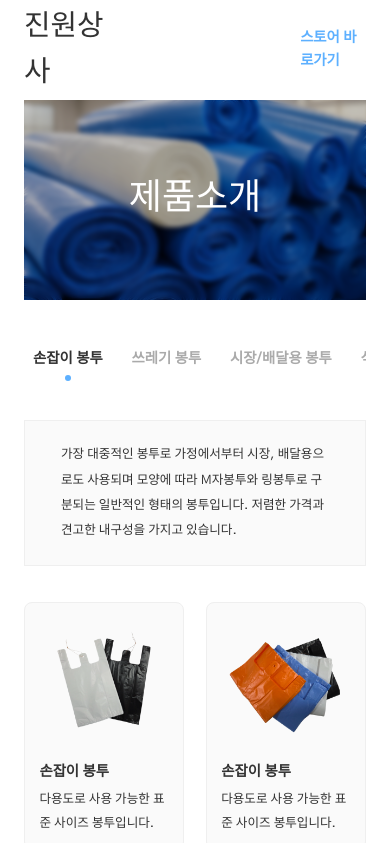
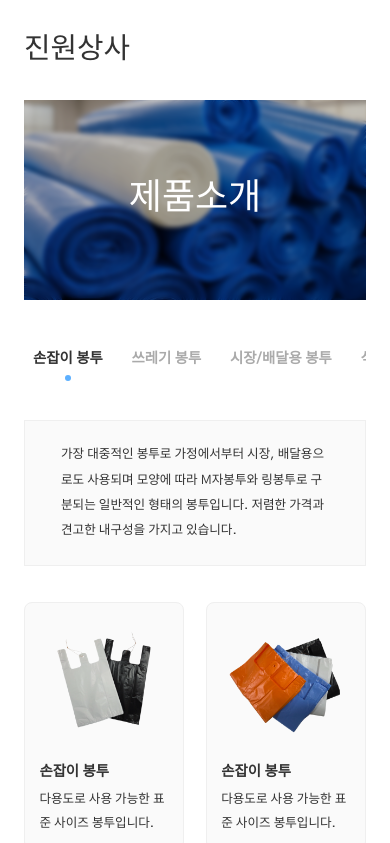
Before and after one commit to JinwonShen/jinwon-corporation, a Next.js app: page /products in a window 390 px wide. Shown: the top 843 px of the page. Built offline with nearby package versions, Linux system fonts and the light colour scheme.

Commit message:
hamburger menu 조정

```diff
--- a/src/styles/Header.module.scss
+++ b/src/styles/Header.module.scss
@@ -191,11 +191,13 @@
 }
 
 @media (max-width: $breakpoint-mobile) {
-  .hamburger {
-    display: flex !important;
-  }
+  .header {
+    .hamburger {
+      display: flex !important;
+    }
 
-  .pcMenu {
-    display: none;
+    .pcMenu {
+      display: none;
+    }
   }
 }
```
